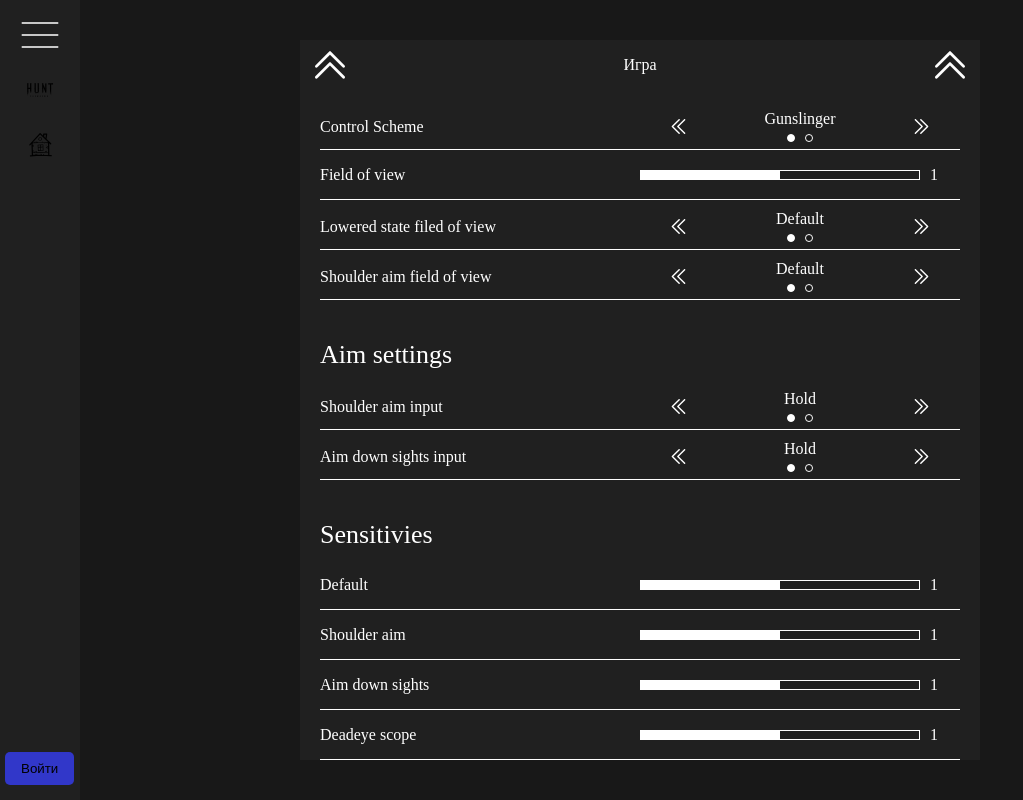
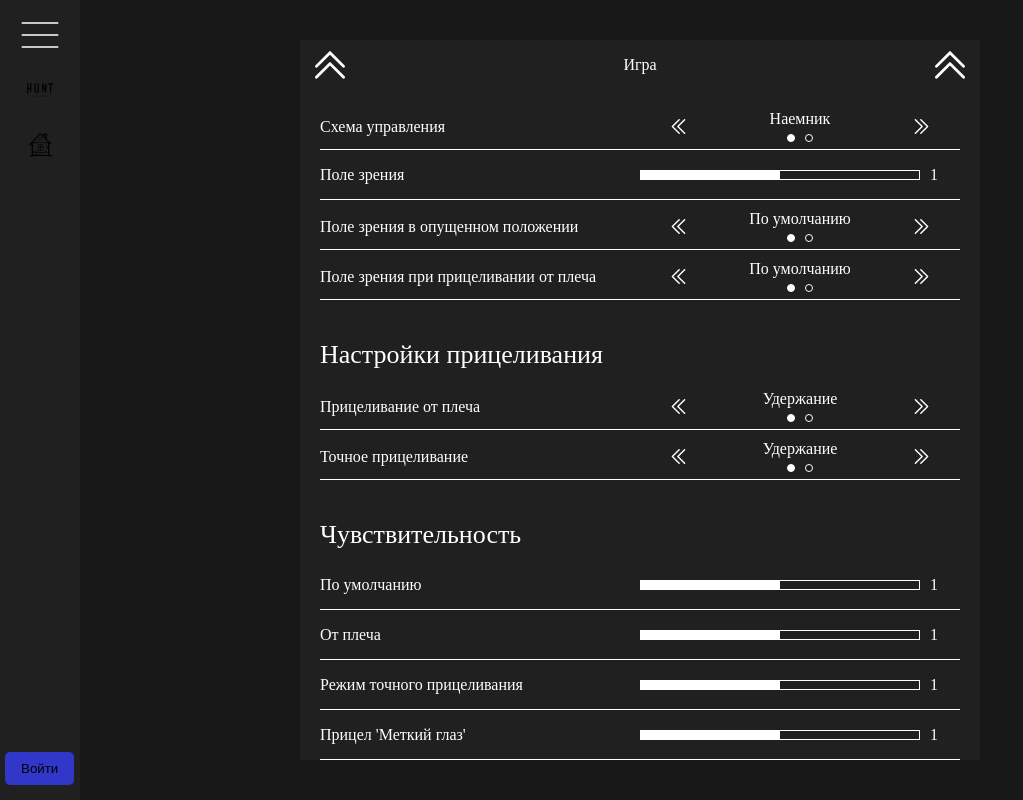
Before and after one commit to Lugzan151892/hunt-showdown, a Nuxt app: page /games/hunt/HuntView in a window 1280 px wide. Shown: the whole page, without its empty margins (0-1023 px from the left). Built offline with nearby package versions, Linux system fonts and the light colour scheme.

Commit message:
known-bugs: fixed some bugs, added locales, fixed expander behavior

```diff
--- a/components/ui/CustomExpander.vue
+++ b/components/ui/CustomExpander.vue
@@ -3,14 +3,14 @@
 		<div class="expander__header">
 			<img
 				class="expander__header_img"
-				:class="{ 'expander__header_img-opened': opened }"
+				:class="{ 'expander__header_img-opened': open }"
 				:src="arrow"
 				@click="open = !open"
 			/>
 			<p>{{ $t(title) }}</p>
 			<img
 				class="expander__header_img"
-				:class="{ 'expander__header_img-opened': opened }"
+				:class="{ 'expander__header_img-opened': open }"
 				:src="arrow"
 				@click="open = !open"
 			/>
@@ -32,16 +32,8 @@
 			default: false
 		}
 	});
-	const emit = defineEmits(['open']);
 
-	const open = computed({
-		get() {
-			return props.opened;
-		},
-		set(val) {
-			emit('open', val);
-		}
-	});
+	const open = ref(props.opened);
 </script>
 <style lang="scss" scoped>
 	.expander {
--- a/locales/en/hunt.json
+++ b/locales/en/hunt.json
@@ -4,6 +4,25 @@
 	"translations": {
 		"game": "Game",
 		"gunslinger": "Gunslinger",
-		"hunter": "Hunter"
+		"hunter": "Hunter",
+		"controlSheme": "Control sheme",
+		"fieldOfView": "Field of view",
+		"default": "Default",
+		"zoom": "Zoom",
+		"loweredStateOfField": "Lowered state filed of view",
+		"shoulderAimFieldOfView": "Shoulder aim field of view",
+		"aimSettings": "Aim settings",
+		"hold": "Hold",
+		"toggle": "Toggle",
+		"shoulderAimInput": "Shoulder aim input",
+		"aimDownSightsInput": "Aim down sights input",
+		"sensitivies": "Sensitivies",
+		"shoulderAim": "Shoulder aim",
+		"aimDownSights": "Aim down sights",
+		"deadeyeScope": "Deadeye scope",
+		"marksmanScope": "Marksman scope",
+		"sniperScope": "Sniper scope",
+		"aperture": "Aperture",
+		"miscellaneousSettings": "Miscellaneous settings"
 	}
 }
--- a/locales/ru/hunt.json
+++ b/locales/ru/hunt.json
@@ -3,7 +3,26 @@
 	"locale": "ru",
 	"translations": {
 		"game": "Игра",
-		"gunslinger": "Gunslinger",
-		"hunter": "Hunter"
+		"gunslinger": "Наемник",
+		"hunter": "Охотник",
+		"controlSheme": "Схема управления",
+		"fieldOfView": "Поле зрения",
+		"default": "По умолчанию",
+		"zoom": "Приближение",
+		"loweredStateOfField": "Поле зрения в опущенном положении",
+		"shoulderAimFieldOfView": "Поле зрения при прицеливании от плеча",
+		"aimSettings": "Настройки прицеливания",
+		"hold": "Удержание",
+		"toggle": "Переключение",
+		"shoulderAimInput": "Прицеливание от плеча",
+		"aimDownSightsInput": "Точное прицеливание",
+		"sensitivies": "Чувствительность",
+		"shoulderAim": "От плеча",
+		"aimDownSights": "Режим точного прицеливания",
+		"deadeyeScope": "Прицел 'Меткий глаз'",
+		"marksmanScope": "Прицел 'Опытный стрелок'",
+		"sniperScope": "Прицел 'Снайпер'",
+		"aperture": "Прицел 'Линза'",
+		"miscellaneousSettings": "Miscellaneous settings"
 	}
 }
--- a/mock/huntSettings.json
+++ b/mock/huntSettings.json
@@ -4,120 +4,120 @@
             "options": [
                 {
                     "id": 0,
-                    "text": "Gunslinger"
+                    "text": "hunt.gunslinger"
                 },
                 {
                     "id": 1,
-                    "text": "Hunter"
+                    "text": "hunt.hunter"
                 }
             ],
-            "text": "Control Scheme"
+            "text": "hunt.controlSheme"
         },
         "game_field_of_view": {
             "options": [],
-            "text": "Field of view"
+            "text": "hunt.fieldOfView"
         },
         "game_lowered_state_field_of_view": {
             "options": [
                 {
                     "id": 0,
-                    "text": "Default"
+                    "text": "hunt.default"
                 },
                 {
                     "id": 1,
-                    "text": "Zoom"
+                    "text": "hunt.zoom"
                 }
             ],
-            "text": "Lowered state filed of view"
+            "text": "hunt.loweredStateOfField"
         },
         "game_shoulder_aim_field_of_view": {
             "options": [
                 {
                     "id": 0,
-                    "text": "Default"
+                    "text": "hunt.default"
                 },
                 {
                     "id": 1,
-                    "text": "Zoom"
+                    "text": "hunt.zoom"
                 }
             ],
-            "text": "Shoulder aim field of view"
+            "text": "hunt.shoulderAimFieldOfView"
         },
         "game_title_aim_settings": {
             "type": "title",
-            "text": "Aim settings"
+            "text": "hunt.aimSettings"
         },
         "game_shoulder_aim_input": {
             "options": [
                 {
                     "id": 0,
-                    "text": "Hold"
+                    "text": "hunt.hold"
                 },
                 {
                     "id": 1,
-                    "text": "Toggle"
+                    "text": "hunt.toggle"
                 }
             ],
-            "text": "Shoulder aim input"
+            "text": "hunt.shoulderAimInput"
         },
         "game_aim_down_sights_input": {
             "options": [
                 {
                     "id": 0,
-                    "text": "Hold"
+                    "text": "hunt.hold"
                 },
                 {
                     "id": 1,
-                    "text": "Toggle"
+                    "text": "hunt.toggle"
                 }
             ],
-            "text": "Aim down sights input"
+            "text": "hunt.aimDownSightsInput"
         },
         "game_title_sensitivies": {
             "type": "title",
-            "text": "Sensitivies"
+            "text": "hunt.sensitivies"
         },
         "game_sensitivity_default": {
             "options": [],
-            "text": "Default"
+            "text": "hunt.default"
         },
         "game_sensitivity_shoulder_aim": {
             "options": [],
-            "text": "Shoulder aim"
+            "text": "hunt.shoulderAim"
         },
         "game_sensitivity_aim_down_sights": {
             "options": [],
-            "text": "Aim down sights"
+            "text": "hunt.aimDownSights"
         },
         "game_sensitivity_deadeye_scope": {
             "options": [],
-            "text": "Deadeye scope"
+            "text": "hunt.deadeyeScope"
         },
         "game_sensitivity_marksman_scope": {
             "options": [],
-            "text": "Marksman scope"
+            "text": "hunt.marksmanScope"
         },
         "game_sensitivity_sniper_scope": {
             "options": [],
-            "text": "Sniper scope"
+            "text": "hunt.sniperScope"
         },
         "game_sensitivity_aperture": {
             "options": [],
-            "text": "Aperture"
+            "text": "hunt.aperture"
         },
         "game_title_miscellaneous_settings": {
             "type": "title",
-            "text": "Miscellaneous settings"
+            "text": "hunt.miscellaneousSettings"
         },
         "game_sprint": {
             "options": [
                 {
                     "id": 0,
-                    "text": "Hold"
+                    "text": "hunt.hold"
                 },
                 {
                     "id": 1,
-                    "text": "Toggle"
+                    "text": "hunt.toggle"
                 }
             ],
             "text": "Sprint"
@@ -126,11 +126,11 @@
             "options": [
                 {
                     "id": 0,
-                    "text": "Hold"
+                    "text": "hunt.hold"
                 },
                 {
                     "id": 1,
-                    "text": "Toggle"
+                    "text": "hunt.toggle"
                 }
             ],
             "text": "Crouch"
@@ -139,11 +139,11 @@
             "options": [
                 {
                     "id": 0,
-                    "text": "Hold"
+                    "text": "hunt.hold"
                 },
                 {
                     "id": 1,
-                    "text": "Toggle"
+                    "text": "hunt.toggle"
                 }
             ],
             "text": "Map"
@@ -157,11 +157,11 @@
             "options": [
                 {
                     "id": 0,
-                    "text": "Shoulder aim"
+                    "text": "hunt.shoulderAim"
                 },
                 {
                     "id": 1,
-                    "text": "Aim down sights"
+                    "text": "hunt.aimDownSights"
                 }
             ],
             "text": "Sprint-to-Aim transition"
--- a/pages/games/hunt/HuntView.vue
+++ b/pages/games/hunt/HuntView.vue
@@ -5,8 +5,7 @@
 				v-for="(group, key) in huntDefaultSettings"
 				:key="key"
 				title="hunt.game"
-				:opened="isOpen"
-				@open="($event) => (isOpen = $event)"
+				:opened="Boolean(key === 'game')"
 			>
 				<div
 					v-for="(settings, settingsKey) in group"
@@ -14,7 +13,7 @@
 					class="hunt__item"
 					:class="{ 'hunt__item-title': isTitle(settings.type) }"
 				>
-					<p>{{ settings.text }}</p>
+					<p>{{ $t(settings.text) }}</p>
 					<HuntSettingsItem :settings="settings" :settings-key="settingsKey" />
 				</div>
 			</UiCustomExpander>
@@ -31,8 +30,6 @@
 
 	const huntStore = useHuntStore();
 	const huntDefaultSettings = computed(() => huntSettings as unknown as HUNT.IHuntSettings);
-
-	const isOpen = ref(true);
 
 	const isTitle = (type?: 'title' | 'checkbox') => {
 		return type === 'title';
@@ -51,6 +48,10 @@
 		margin: 40px 0;
 		max-height: calc(100vh - 80px);
 		overflow-y: auto;
+		&__content {
+			display: grid;
+			row-gap: 20px;
+		}
 		&__item {
 			display: grid;
 			grid-template-columns: 1fr 1fr;
@@ -64,6 +65,9 @@
 				border-bottom: none;
 				margin-top: 30px;
 			}
+		}
+		&__item:last-child {
+			border-bottom: none;
 		}
 		&__save {
 			position: fixed;
--- a/services/api.ts
+++ b/services/api.ts
@@ -1,4 +1,4 @@
-const defaultPath = 'http://5.35.90.223:5000/api';
+const defaultPath = 'http://api.hunter-service.fun/api';
 class Api {
 	path;
 	constructor() {
```
